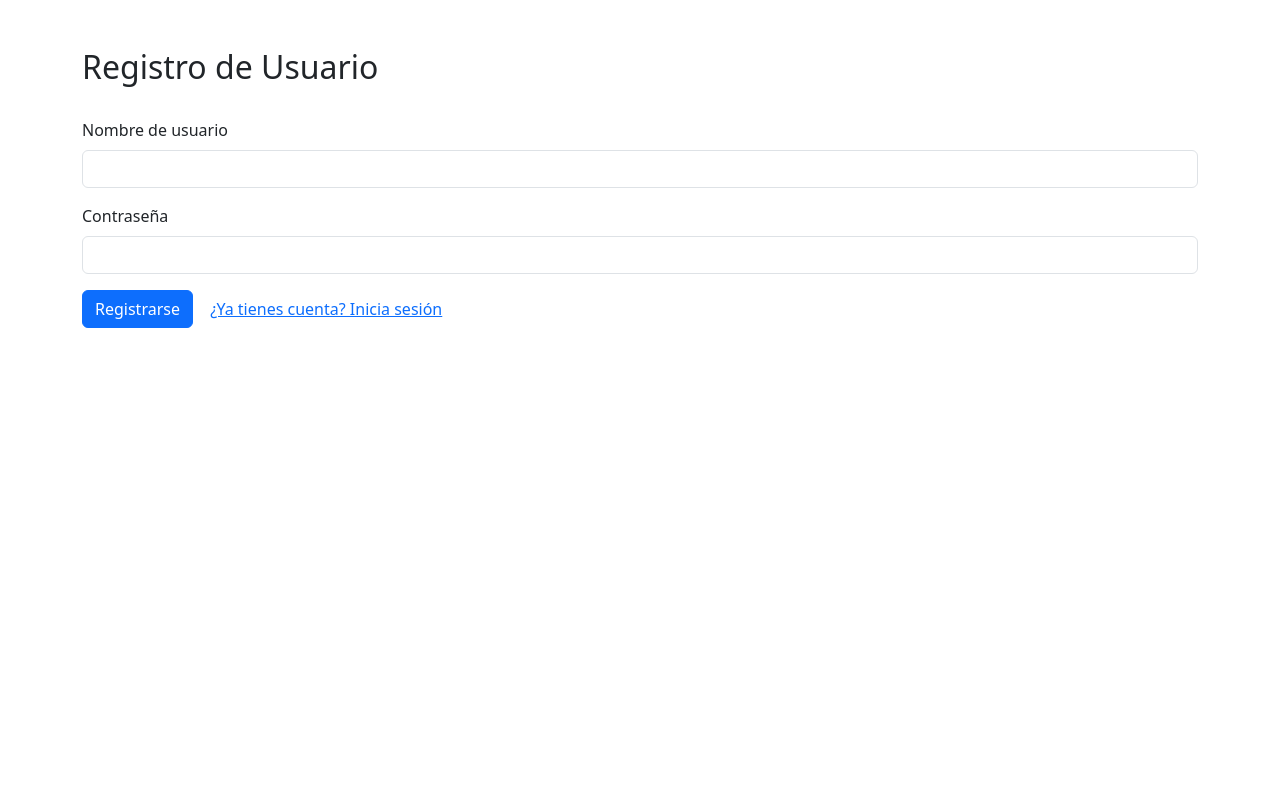
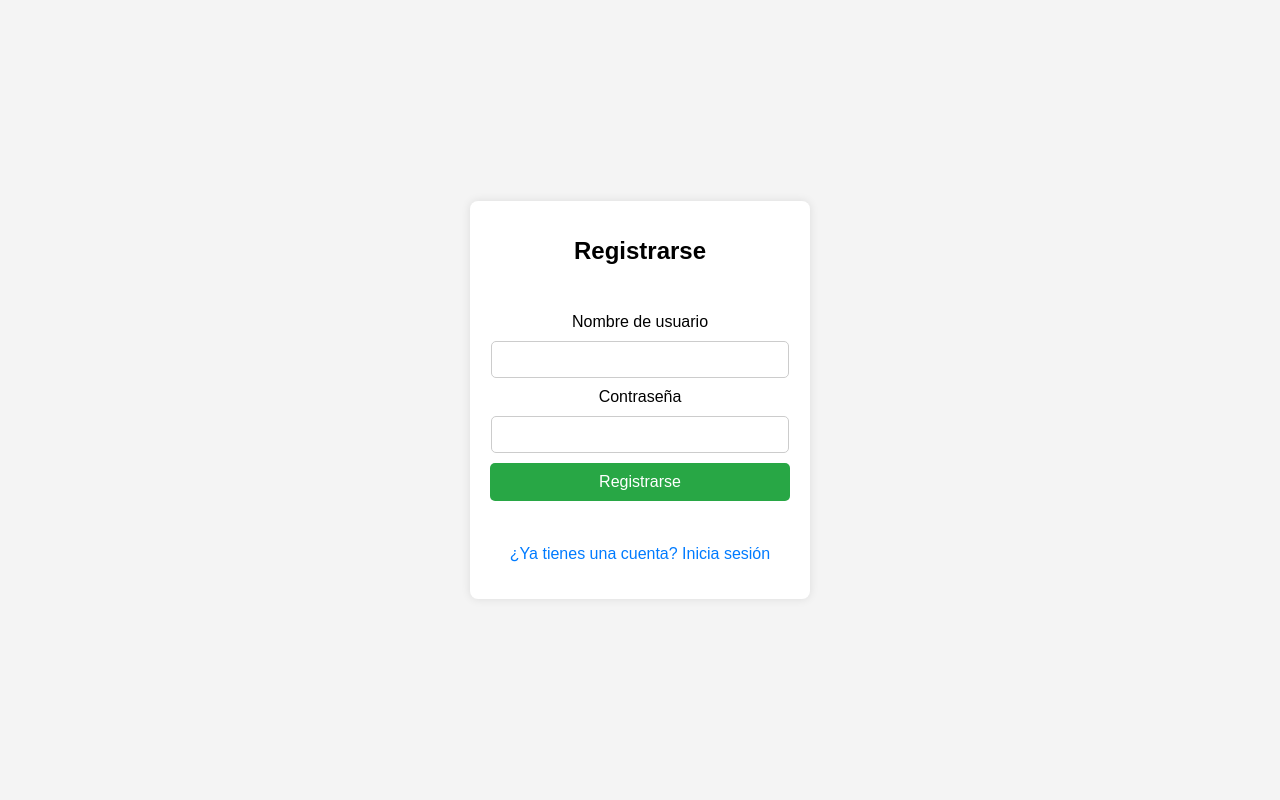
Before and after one commit to AngelGomera0917/App-contabilidad-Web, a Flask app: page /register in a window 1280 px wide. Run offline with Flask 3, Linux system fonts and the light colour scheme.

Commit message:
feat: Add user registration and login functionality with improved UI
- Implemented user registration and login routes with form validation.
- Enhanced dashboard to display user transactions and added confirmation for deletion.
- Introduced new CSS styles for login, registration, and dashboard pages.
- Added logo image and improved layout for better user experience.
- Updated database schema and models to support user management.
- Included flash messages for user feedback during registration and login processes.

```diff
--- a/app/__init__.py
+++ b/app/__init__.py
@@ -1,6 +1,6 @@
 # Inicializa la app y la base de datos
 
-from flask import Flask
+from flask import Flask, session
 from flask_sqlalchemy import SQLAlchemy
 from flask_login import LoginManager
 
--- a/app/models.py
+++ b/app/models.py
@@ -4,11 +4,17 @@
 from flask_login import UserMixin
 from datetime import datetime
 
+
 # Modelo de Usuario
 class Usuario(UserMixin, db.Model):
     id = db.Column(db.Integer, primary_key=True)
     username = db.Column(db.String(150), unique=True, nullable=False)
     password = db.Column(db.String(150), nullable=False)
+    #email = db.Column(db.String(120), unique=True, nullable=False)  # Agrega el campo email
+    #is_admin = db.Column(db.Boolean, default=False)  # Agregar el atributo is_admin
+    # def __repr__(self):
+    #     return f'<Usuario {self.username}>'
+
 
 class Transaccion(db.Model):
     id = db.Column(db.Integer, primary_key=True)
--- a/app/routes.py
+++ b/app/routes.py
@@ -1,6 +1,6 @@
 # Define las rutas y vistas
 
-from flask import render_template, request, redirect, url_for, jsonify, Blueprint
+from flask import render_template, request, redirect, url_for, flash, jsonify, Blueprint
 from flask_login import login_user, login_required, logout_user, current_user
 #from app import db
 from app.models import Usuario, Transaccion
@@ -32,12 +32,39 @@
     if request.method == 'POST':
         username = request.form['username']
         password = request.form['password']
+
         hashed_password = generate_password_hash(password, method='pbkdf2:sha256')
         new_user = Usuario(username=username, password=hashed_password)
+
         db.session.add(new_user)
         db.session.commit()
+
         return redirect(url_for('routes.login'))
     return render_template('register.html')
+
+    """
+    if request.method == 'POST':
+        username = request.form['username']
+        email = request.form['email']
+        password = request.form['password']
+        confirm_password = request.form['confirm_password']
+
+        # 📌 Validación: Las contraseñas deben coincidir
+        if password != confirm_password:
+            flash("⚠️ Las contraseñas no coinciden. Inténtalo de nuevo.", "danger")
+            return redirect(url_for('routes.register'))  # Vuelve a la página de registro
+
+        # 📌 Si las contraseñas coinciden, guardar usuario en la base de datos
+        hashed_password = generate_password_hash(password, method='pbkdf2:sha256')
+        nuevo_usuario = Usuario(username=username, email=email, password=hashed_password)
+        db.session.add(nuevo_usuario)
+        db.session.commit()
+
+        flash("✅ Registro exitoso. Ahora puedes iniciar sesión.", "success")
+        return redirect(url_for('routes.login'))  # Redirige a login
+
+    return render_template('register.html')"""
+
 
 
 # Ruta de inicio de sesión
@@ -115,6 +142,9 @@
     else:
         transacciones = Transaccion.query.filter_by(user_id=current_user.id).all()  # Mostrar todos si no hay filtro
 
+    # usuarios = Usuario.query.all()  # Obtiene todos los usuarios de la base de datos
+
+
     # Calcular los ingresos, gastos y el balance total
     ingresos = sum(t.monto for t in transacciones if t.tipo == 'Ingreso')
     gastos = sum(t.monto for t in transacciones if t.tipo == 'Gasto')
@@ -127,10 +157,11 @@
 
     # Retornar la plantilla con las transacciones y el resumen financiero
     return render_template('dashboard.html',
-                           transacciones=transacciones,
-                           ingresos=ingresos,
-                           gastos=gastos,
-                           balance=balance)
+                            # usuarios=usuarios,
+                            transacciones=transacciones,
+                            ingresos=ingresos,
+                            gastos=gastos,
+                            balance=balance)
 
 
 
@@ -141,3 +172,27 @@
     logout_user()
     return redirect(url_for('routes.login'))  # Usa 'routes.login' para referenciar la ruta de login
 # Al usar url_for, cambié login y dashboard por routes.login y routes.dashboard respectivamente, porque ahora las rutas están dentro del blueprint routes.
+
+
+# # Ruta para Eliminar un usuario
+# @routes.route('/eliminar_usuario/<int:id>', methods=['GET', 'POST'])
+# @login_required
+# def eliminar_usuario(id):
+#     from app import db  # ✅ Importa `db` dentro de la función (evita circular import)
+#     # Busca el usuario en la base de datos
+#     usuario = Usuario.query.get(id)
+
+#     if not usuario:
+#         flash("Usuario no encontrado.", "danger")
+#         return redirect(url_for('routes.dashboard'))
+
+#     # Asegurarse de que solo un administrador pueda eliminar usuarios
+#     if not current_user.is_admin:
+#         flash("No tienes permisos para eliminar usuarios.", "danger")
+#         return redirect(url_for('routes.dashboard'))
+
+#     db.session.delete(usuario)
+#     db.session.commit()
+
+#     flash("Usuario eliminado correctamente.", "success")
+#     return redirect(url_for('routes.dashboard'))
--- /dev/null
+++ b/app/static/css/register.css
@@ -0,0 +1,68 @@
+/* Estilos generales del Registro */
+
+body {
+    font-family: Arial, sans-serif;
+    background-color: #f4f4f4;
+    display: flex;
+    justify-content: center;
+    align-items: center;
+    height: 100vh;
+    margin: 0;
+}
+
+/* Contenedor del Registro */
+.login-container {
+    background: white;
+    padding: 20px;
+    border-radius: 8px;
+    box-shadow: 0px 0px 10px rgba(0, 0, 0, 0.1);
+    width: 300px;
+    text-align: center;
+    display: grid;
+    grid-gap: 28px; /* Espaciado entre los elementos */
+
+}
+
+
+
+/* Título */
+h1 {
+    margin-bottom: 20px;
+    font-size: 24px;
+}
+
+/* Estilos de los inputs */
+input {
+    width: 92%;
+    padding: 10px;
+    margin: 10px 0;
+    border: 1px solid #ccc;
+    border-radius: 5px;
+}
+
+/* Botón de inicio de sesión */
+.btn {
+    width: 100%;
+    padding: 10px;
+    background-color: #28a745;
+    color: white;
+    border: none;
+    border-radius: 5px;
+    font-size: 16px;
+    cursor: pointer;
+    transition: background 0.3s ease;
+}
+
+.btn:hover {
+    background-color: #218838;
+}
+
+/* Enlace de registro */
+p a {
+    text-decoration: none;
+    color: #007bff;
+}
+
+p a:hover {
+    text-decoration: underline;
+}
--- a/app/templates/register.html
+++ b/app/templates/register.html
@@ -1,28 +1,47 @@
 <!-- register.html -->
+
 <!DOCTYPE html>
 <html lang="es">
 <head>
     <meta charset="UTF-8">
     <meta name="viewport" content="width=device-width, initial-scale=1.0">
-    <title> Registro </title>
-    <link href="https://cdn.jsdelivr.net/npm/bootstrap@5.3.0/dist/css/bootstrap.min.css" rel="stylesheet">
+    <title> Registrarse </title>
+    <link rel="stylesheet" href="{{ url_for('static', filename='css/register.css') }}">
 </head>
 <body>
-    <div class="container mt-5">
-        <h2> Registro de Usuario </h2>
-        <br>
+
+    <div class="container">
+        <!-- 📌 Mensajes Flash -->
+        {% with messages = get_flashed_messages(with_categories=true) %}
+            {% if messages %}
+                {% for category, message in messages %}
+                    <div class="alert alert-{{ category }}">{{ message }}</div>
+                {% endfor %}
+            {% endif %}
+        {% endwith %}
+
+
+    <div class="login-container">
+        <h1> Registrarse </h1>
+
         <form action="/register" method="POST">
-            <div class="mb-3">
-                <label class="form-label"> Nombre de usuario </label>
-                <input type="text" name="username" class="form-control" required >
-            </div>
-            <div class="mb-3">
-                <label class="form-label"> Contraseña </label>
-                <input type="password" name="password" class="form-control" required >
-            </div>
-            <button type="submit" class="btn btn-primary"> Registrarse </button>
-            <a href="/login" class="btn btn-link"> ¿Ya tienes cuenta? Inicia sesión </a>
+            <label for="username"> Nombre de usuario </label>
+            <input type="text" id="username" name="username" required>
+
+            <!--<label for="email"> Correo Electrónico </label>
+            <input type="email" id="email" name="email" placeholder="Optional" >-->
+
+            <label for="password"> Contraseña </label>
+            <input type="password" id="password" name="password" required>
+
+            <!--<label for="confirm_password"> Confirmar Contraseña </label>
+            <input type="password" id="confirm_password" name="confirm_password" required>-->
+
+
+            <button type="submit" class="btn"> Registrarse </button>
         </form>
+
+        <p><a href="/login"> ¿Ya tienes una cuenta? Inicia sesión </a></p>
     </div>
 </body>
 </html>
```
Also changed, not shown: app/config.py (+24 -0 lines), app/static/css/dashboard.css (added, +92 -0 lines), app/static/css/login.css (added, +68 -0 lines), app/static/css/transaccion.css (added, +54 -0 lines), app/templates/dashboard.html (+46 -3 lines), app/templates/login.html (+22 -5 lines), app/templates/transaccion.html (+5 -2 lines), app/static/img/Logo.png (added), instance/contabilidad.db, 1 other file.
